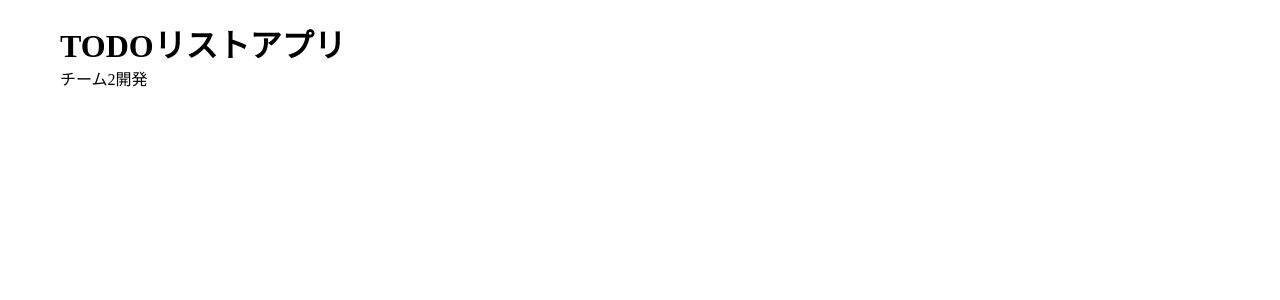
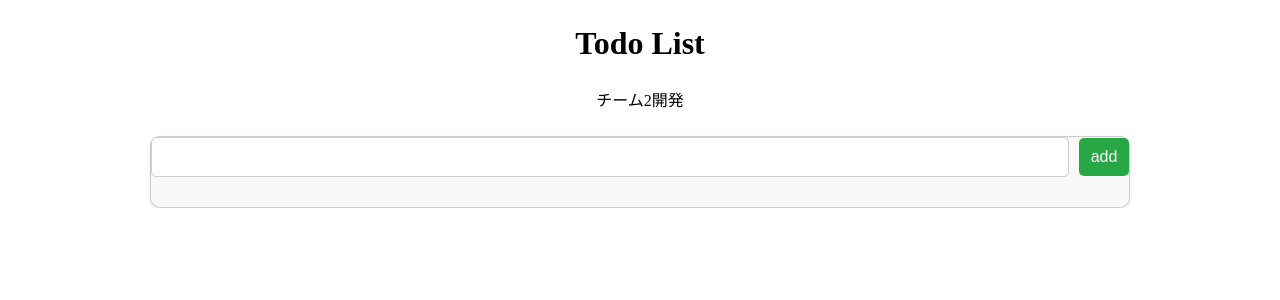
Before and after one commit to nenrinyear/shareable-todolist, a Next.js app: page / in a window 1280 px wide. Shown: the top 300 px of the page. Built offline with nearby package versions, Linux system fonts and the light colour scheme.

Commit message:
[追加]基本機能の追加
addボタンとdeleteボタンの追加と簡単なCSSの追加をしました

```diff
--- a/jsconfig.json
+++ b/jsconfig.json
@@ -1,5 +1,6 @@
 {
   "compilerOptions": {
+    "jsx": "react",
     "paths": {
       "@/*": ["./src/*"]
     }
--- a/src/app/page.js
+++ b/src/app/page.js
@@ -4,8 +4,8 @@ import styles from "./page.module.css";
 export default function Home() {
     return (
         <main className={styles.main}>
-            <h1>TODOリストアプリ</h1>
-            <p>チーム2開発</p>
+            <h1 className={styles.title}>Todo List</h1>
+            <p className={styles.title}>チーム2開発</p>
 
             <TodoComponent />
         </main>
--- a/src/app/page.module.css
+++ b/src/app/page.module.css
@@ -1,7 +1,4 @@
-.main {
-    width: 100%;
-    max-width: 1200px;
-    min-height: 100vh;
-    margin: 0 auto;
-    padding: 20px;
+.title{
+    text-align: center;
+    margin: 25px;
 }
--- a/src/components/Todo.module.css
+++ b/src/components/Todo.module.css
@@ -0,0 +1,80 @@
+/* Todo.module.css */
+
+.box {
+    margin: 0 150px;
+    border: 1px solid #ccc;
+    border-radius: 10px;
+    background-color: #f9f9f9;
+    box-shadow: 0 2px 4px rgba(0, 0, 0, 0.1);
+}
+
+.input {
+    width: calc(100% - 60px);
+    padding: 10px;
+    margin-bottom: 10px;
+    border: 1px solid #ccc;
+    border-radius: 5px;
+    font-size: 16px;
+}
+
+.add {
+    width: 50px;
+    padding: 10px;
+    margin-left: 10px;
+    border: none;
+    border-radius: 5px;
+    background-color: #28a745;
+    color: white;
+    font-size: 16px;
+    cursor: pointer;
+}
+
+.add:hover {
+    background-color: #218838;
+}
+
+.list {
+    margin: 20px;
+    list-style-type: none;
+    overflow-wrap: anywhere;
+}
+
+.todo {
+    display: flex;
+    justify-content: space-between;
+    align-items: center;
+    padding: 10px;
+    margin-bottom: 5px;
+    border: 1px solid #ccc;
+    border-radius: 5px;
+    background-color: #fff;
+    box-shadow: 0 2px 4px rgba(0, 0, 0, 0.05);
+}
+
+.index{
+    margin: 0 0 0 20px;
+    width: 50px;
+}
+
+.text{
+    text-align:center;
+    width: 600px;
+}
+
+.todo span {
+    font-size: 16px;
+}
+
+.remove {
+    width: 70px;
+    padding: 5px 10px;
+    border: none;
+    border-radius: 5px;
+    background-color: #dc3545;
+    color: white;
+    cursor: pointer;
+}
+
+.remove:hover {
+    background-color: #c82333;
+}
--- a/src/components/TodoComponent.jsx
+++ b/src/components/TodoComponent.jsx
@@ -1,8 +1,70 @@
+'use client';
+import {useState, useEffect} from "react";
 import styles from "./Todo.module.css";
 
 export default function TodoComponent() {
+    const [newTodo, setNewTodo] = useState("");
+
+    const [todos, setTodos] = useState([{
+        id : "null",
+        isDone: false,
+        text: "サンプルタスク",
+    }]);
+
+    const todoChange = (e) => setNewTodo(e.target.value);
+
+    const addTodos = () => {
+        if(newTodo ==="") return;
+
+        const newTodoItem = {
+            id: new Date().getTime().toString(),
+            isDone: false,
+            text: newTodo,
+        };
+
+        setTodos([...todos, newTodoItem
+        ]);
+        setNewTodo("");
+    };
+
+    useEffect(() => {
+        const savedTodos = localStorage.getItem("todolist");
+        if(savedTodos && savedTodos.length > 0){
+            setTodos(JSON.parse(savedTodos));
+        }
+    },[]);
+
+    useEffect(() => {
+        if(todos.length > 0 && todos[0].id === "null"){
+            const savedTodos = localStorage.getItem("todolist");
+            if(savedTodos && savedTodos.length > 0){
+                setTodos(JSON.parse(savedTodos));
+                return;
+            };
+            setTodos([]);
+            return;
+        };
+
+        localStorage.setItem("todolist", JSON.stringify(todos));
+    }, [todos]);
+
     return (
-        <div>
+        <div className={styles.box}>
+            <input className={styles.input} value={newTodo} onChange={todoChange}/>
+            <button className={styles.add} onClick={addTodos}>add</button>
+            <ul className={styles.list}>
+                {todos.map((todo,index) => todo.id !== "null" ?(
+                    <div className={styles.todo} key={todo.id}>
+                        <span className={styles.index}>{index+1}.</span>
+                        <span className={styles.text}>{todo.text}</span>
+                        <button className={styles.remove} onClick={() => {
+                            const newTodos = [...todos];
+                            newTodos.splice(index, 1);
+                            setTodos(newTodos)
+                        }}>remove</button>
+                    </div>
+                ): null)}
+            </ul>
         </div>
     );
 }
```
